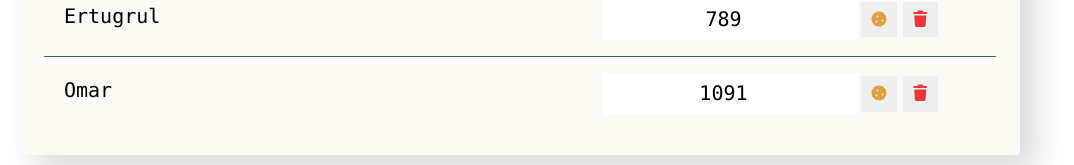
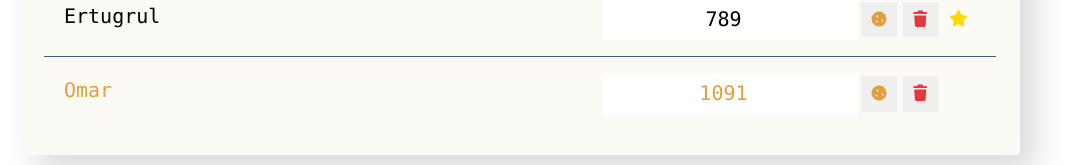
Before and after one commit to AkobirCoder/ReactJS-tutorial, a React (Create React App) app in the folder movie/: page / in a window 1280 px wide. Shown: the part 577-742 px from the top of the page, without its empty margins (120-1194 px from the left). Built offline with nearby package versions, Linux system fonts and the light colour scheme.

Commit message:
./movie/src/components/movie-list-item/Movie-list-item.jsx was updated

```diff
--- a/movie/src/components/movie-list-item/Movie-list-item.jsx
+++ b/movie/src/components/movie-list-item/Movie-list-item.jsx
@@ -27,8 +27,8 @@ class MovieListItem extends Component {
     }
 
     render() {
-        const {name, viewers, onDelete, onToggleFavourite, onToggleLike} = this.props;
-        const {favourite, like} = this.state;
+        const {name, viewers, favourite, like, onDelete, onToggleFavourite, onToggleLike} = this.props;
+        // const {favourite, like} = this.state;
         // const {onFavourite, onLike} = this;
 
         return (
```
